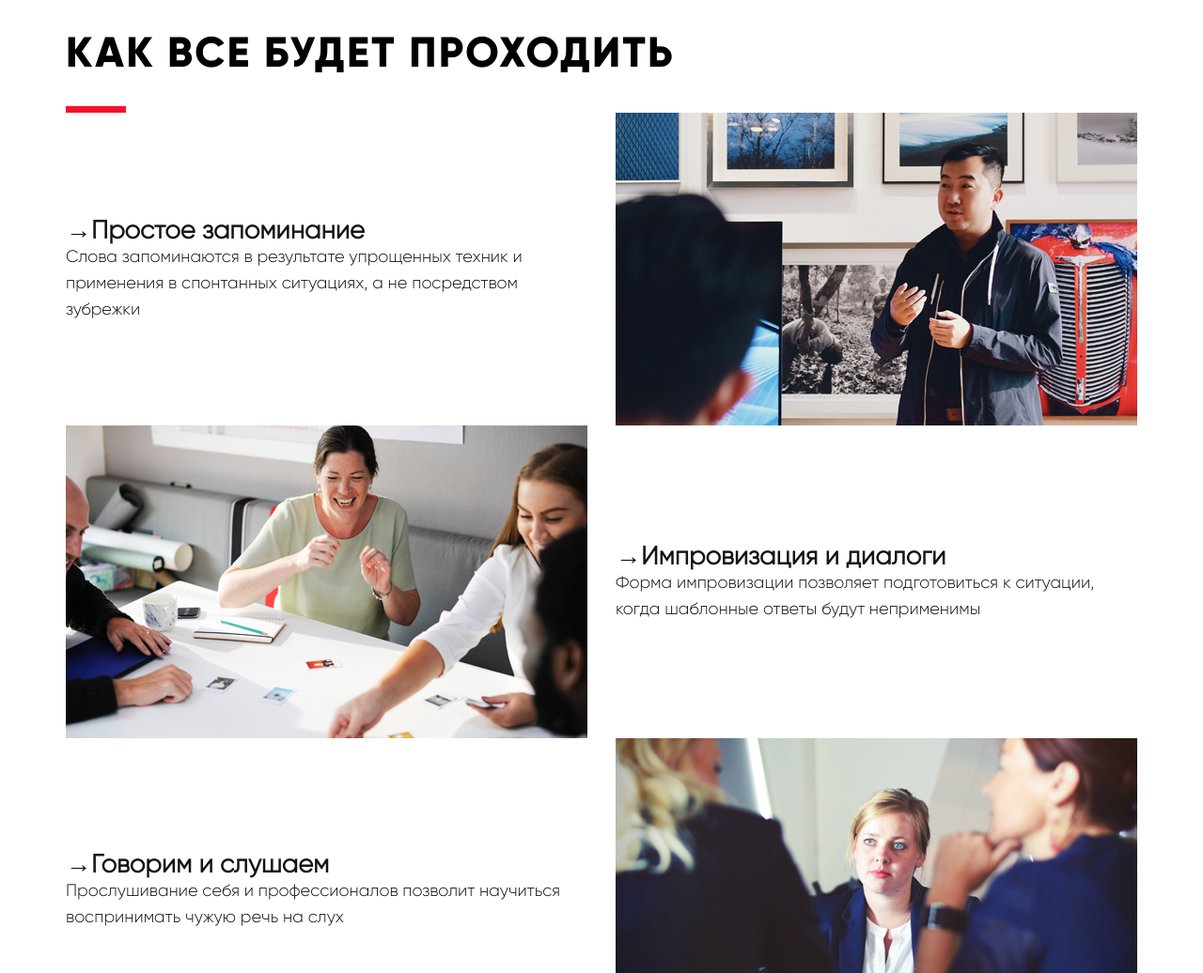
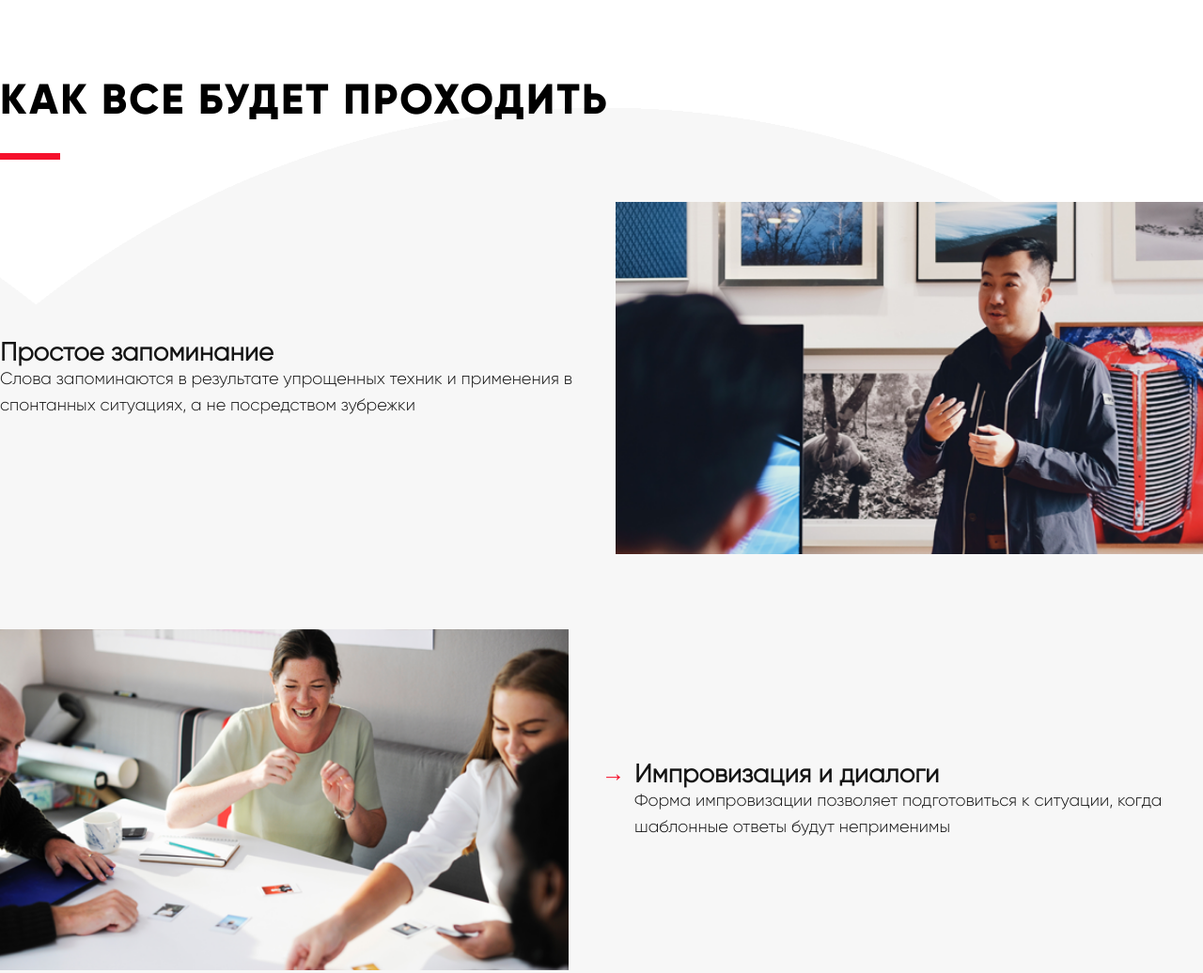
Before and after one commit to igordefo/yes-english, a website: page index.html in a window 1280 px wide. Shown: the part 5760-6796 px from the top of the page at 94% size. Drawn offline with nearby package versions, Linux system fonts and the light colour scheme; files that its build step writes are made by us from their sources; files whose address does not match are found by name.

Commit message:
Add styles to method section

```diff
--- a/sass/_methods.scss
+++ b/sass/_methods.scss
@@ -1,8 +1,15 @@
 .methods {
-  grid-column: 3 / 4;
+  grid-column: 1 / -1;
+  padding: 5rem 0;
+  padding-bottom: 22rem;
+  background: radial-gradient(circle,  #f7f7f7 80%, white 80%);
+  background-size: 94%;
+  background-position: center bottom;
 
   &__list {
     display: grid;
+    margin-top: 4.5rem;
+    grid-row-gap: 8rem;
   }
 
   &__item {
@@ -10,6 +17,14 @@
     grid-gap: 3rem;
     grid-template-columns: 1fr 1fr;
     align-items: center;
+  }
+
+  &__item:nth-child(even) {
+    grid-gap: 7rem;
+  }
+
+  &__heading {
+    position: relative;
   }
 
   &__text {
@@ -29,4 +44,12 @@
   &__item:nth-child(odd) &__photo:last-child {
     justify-self: end;
   }
+
+  b {
+    color: $main-color;
+    position: absolute;
+    left: -3.5rem;
+    font-size: 2.5rem;
+    color: #f5112c;
+  }
 }
```
